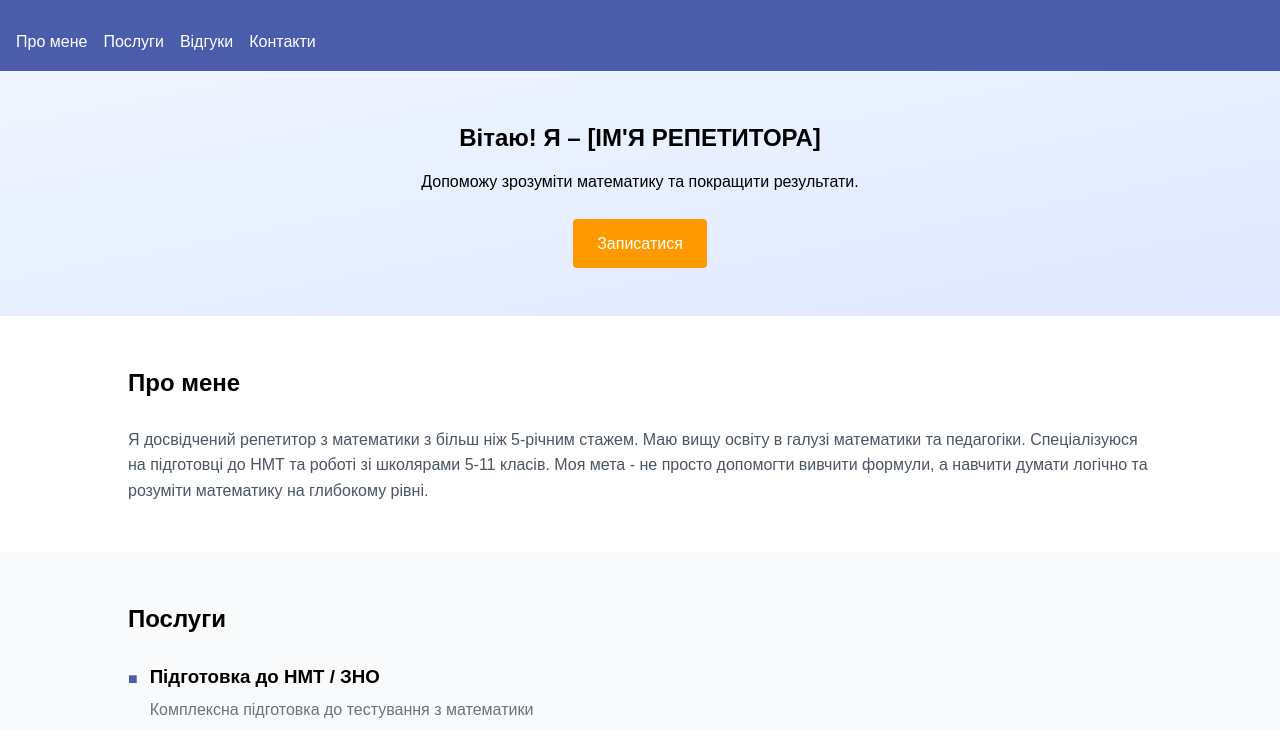
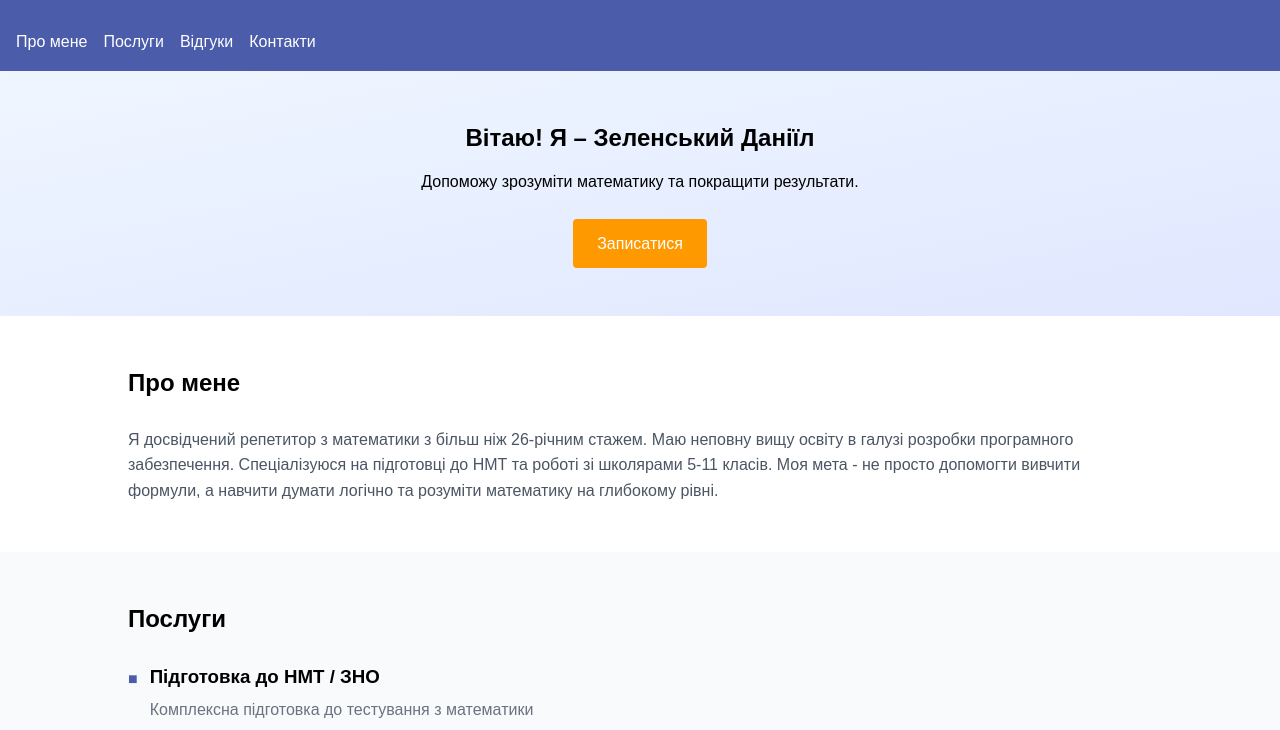
Before and after one commit to sourmotion/tutor-math-site, a plain HTML site: page index.html in a window 1280 px wide. Shown: the part 70-800 px from the top of the page. Drawn offline with Linux system fonts and the light colour scheme.

Commit message:
change name

```diff
--- a/index.html
+++ b/index.html
@@ -24,7 +24,7 @@
       <main>
         <section id="hero">
           <div class="container">
-            <h2>Вітаю! Я – [ІМ'Я РЕПЕТИТОРА]</h2>
+            <h2>Вітаю! Я – Зеленський Даніїл</h2>
             <p>Допоможу зрозуміти математику та покращити результати.</p>
             <a href="#contact" class="btn">Записатися</a>
           </div>
@@ -34,8 +34,8 @@
           <div class="container">
             <h2>Про мене</h2>
             <p>
-              Я досвідчений репетитор з математики з більш ніж 5-річним стажем.
-              Маю вищу освіту в галузі математики та педагогіки.
+              Я досвідчений репетитор з математики з більш ніж 26-річним стажем.
+              Маю неповну вищу освіту в галузі розробки програмного забезпечення.
               Спеціалізуюся на підготовці до НМТ та роботі зі школярами 5-11 класів.
               Моя мета - не просто допомогти вивчити формули, а навчити думати логічно
               та розуміти математику на глибокому рівні.
```
